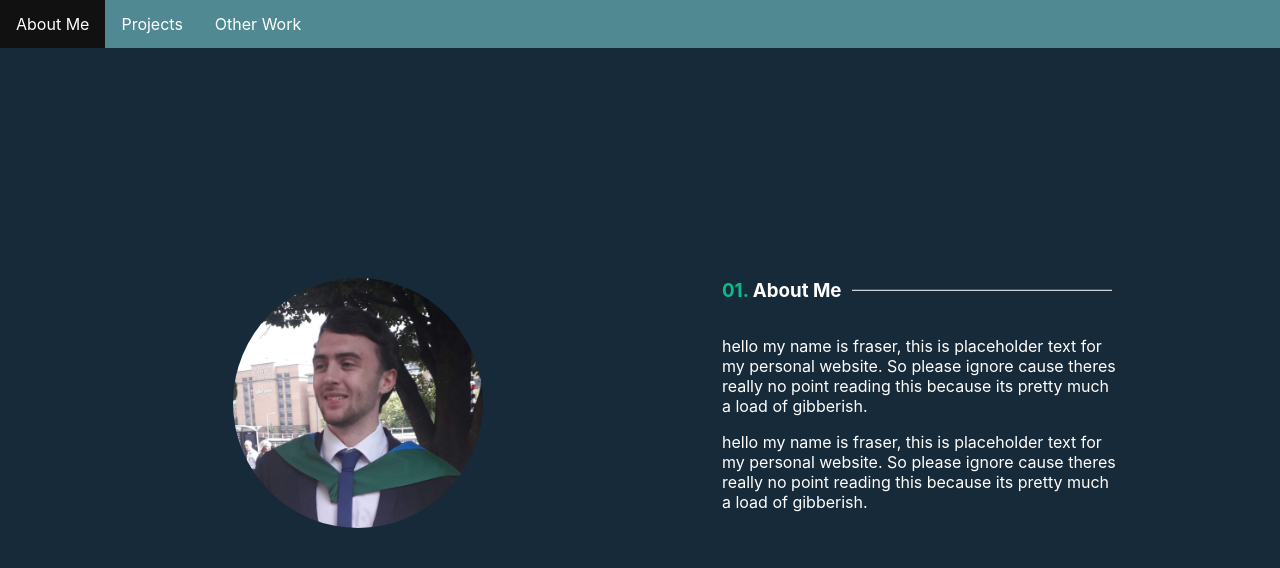
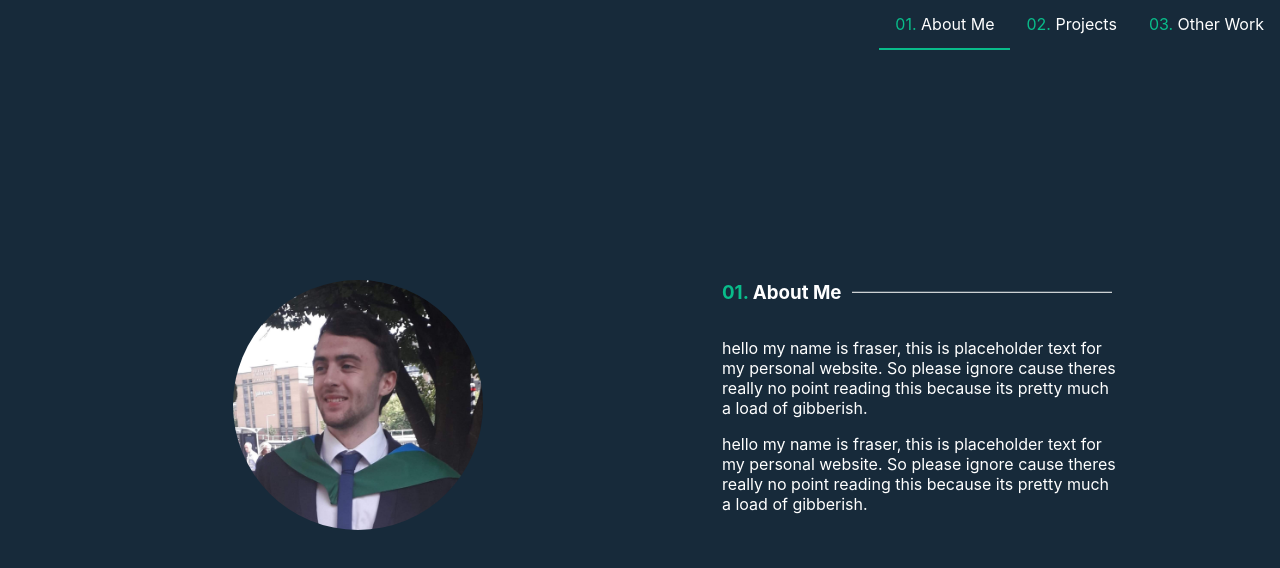
Before and after one commit to fmcfar200/personal-site, a React (Create React App) app: page / in a window 1280 px wide. Shown: the top 568 px of the page. Built offline with nearby package versions, Linux system fonts and the light colour scheme.

Commit message:
Nav changes

```diff
--- a/src/App.js
+++ b/src/App.js
@@ -8,9 +8,7 @@ import NavBar from "./components/navbar";
 function App() {
   return (
     <React.Fragment>
-      <header>
-        <NavBar />
-      </header>
+      <NavBar />
       <main className="App">
         <AboutMe />
         <MyProjects />
--- a/src/components/navbar.jsx
+++ b/src/components/navbar.jsx
@@ -3,19 +3,25 @@ import "../styles/navbar.css";
 
 const NavBar = () => {
   return (
+    <div className="nav-container">
       <ul>
         <li>
-        <a class="active" href="#about_me_section">
-          About Me
+          <a href="#other_projects_section">
+            <span>03. </span>Other Work
           </a>
         </li>
         <li>
-        <a href="#my_projects_section">Projects</a>
+          <a href="#my_projects_section">
+            <span>02. </span>Projects
+          </a>
         </li>
         <li>
-        <a href="#other_projects_section">Other Work</a>
+          <a class="active" href="#about_me_section">
+            <span>01. </span>About Me
+          </a>
         </li>
       </ul>
+    </div>
   );
 };
 
--- a/src/styles/navbar.css
+++ b/src/styles/navbar.css
@@ -1,16 +1,20 @@
+.nav-container {
+  position: -webkit-sticky; /* Safari */
+  position: sticky;
+  top: 0;
+  z-index: 99;
+  background-color: var(--tertiary-color);
+}
+
 ul {
   list-style-type: none;
   margin: 0;
   padding: 0;
   overflow: hidden;
-  background-color: var(--secondary-color);
-  position: -webkit-sticky; /* Safari */
-  position: sticky;
-  top: 0;
 }
 
 li {
-  float: left;
+  float: right;
 }
 
 li a {
@@ -21,10 +25,14 @@ li a {
   text-decoration: none;
 }
 
+li a span {
+  color: var(--other-color2);
+}
+
 li a:hover {
   background-color: #111;
 }
 
 .active {
-  background-color: var(--other-color2);
+  border-bottom: 2px solid var(--other-color2);
 }
```
Lines whose indentation alone changed are shown as unchanged.
